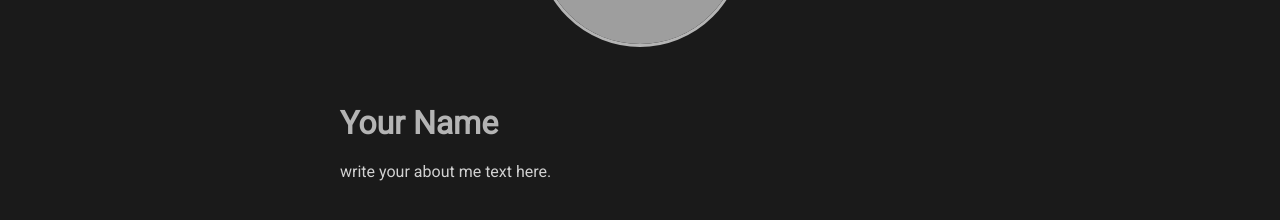
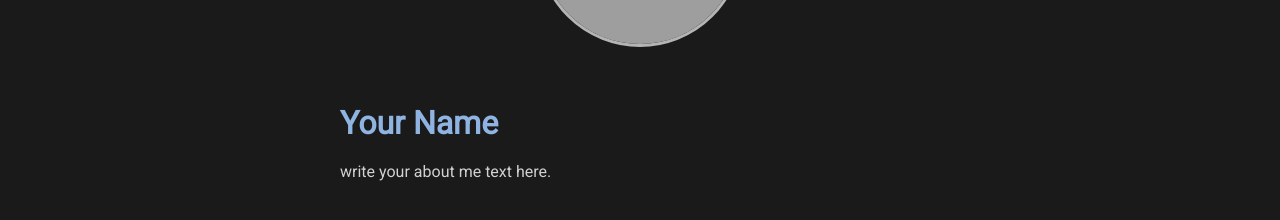
Before and after one commit to joanna-wi/joanna-wi.github.io, a Jekyll site: the page built from index.md, in a window 1280 px wide. Shown: the part 250-470 px from the top of the page. Built offline with Jekyll 4.4.1, drawn with Linux system fonts in a browser that asks for light colours; nearby versions of some CDN libraries; grey boxes are pictures that could not be loaded.

Commit message:
Update main.scss

```diff
--- a/assets/css/main.scss
+++ b/assets/css/main.scss
@@ -33,7 +33,7 @@ $rss-color: #ff6600;
 .home { display:flex; flex-direction:column; align-items:flex-start; gap:3rem; }
 .profile-photo { width:200px; height:200px; border-radius:50%; object-fit:cover; flex-shrink:0; border:3px solid #b4b4b4; }
 .home-text { text-align:justify; }
-.home-text h1 { margin-top:.5rem; color: #b4b4b4; }
+.home-text h1 { margin-top:.5rem; color: #90b4e1; }
 
 
 
```
